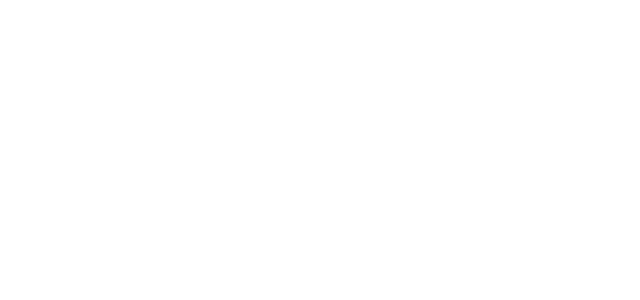
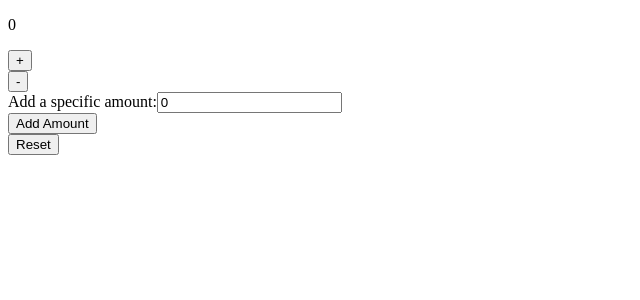
Before and after one commit to pn-code/redux-practice, a React (Vite) app: page / in a window 1280 px wide. Shown: the top 300 px of the page, without its empty margins (0-640 px from the left). Built offline with nearby package versions, Linux system fonts and the light colour scheme.

Commit message:
Added Counter component to App

```diff
--- a/src/App.jsx
+++ b/src/App.jsx
@@ -1,10 +1,12 @@
-import React, { useState } from 'react'
+import React, { useState } from "react";
+import Counter from "./features/counter/Counter";
 
 function App() {
-  return (
-    <div className="App">
-    </div>
-  )
+    return (
+        <div className="App">
+            <Counter />
+        </div>
+    );
 }
 
-export default App
+export default App;
```
